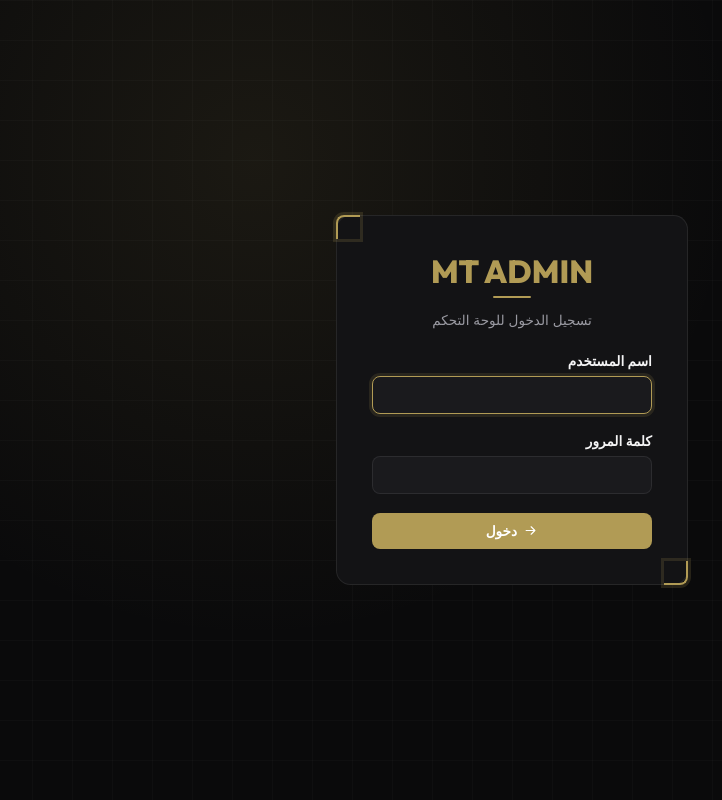
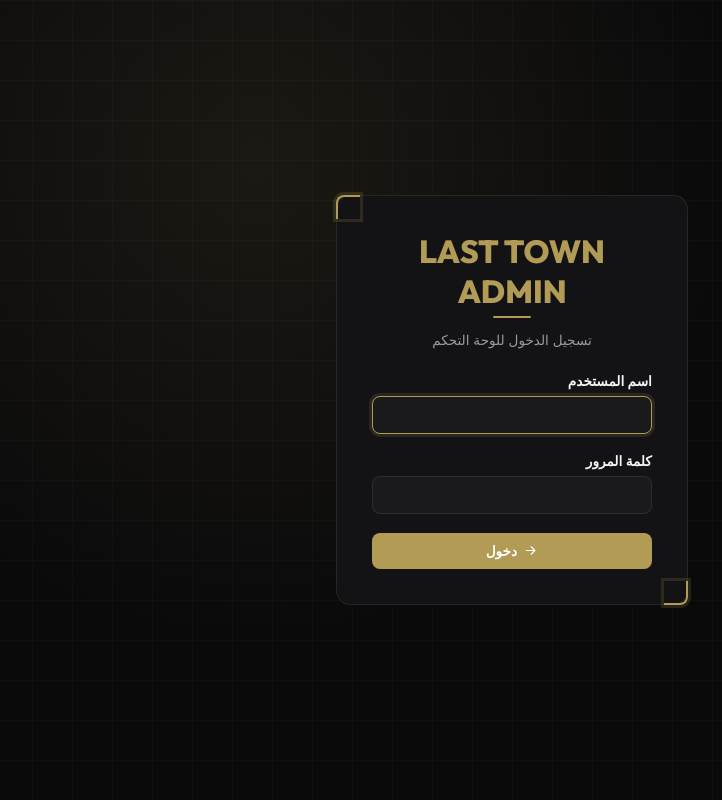
Before and after one commit to hamood3jmi77-png/Last-Town-RP-new, a Flask app: page /admin/login in a window 1280 px wide. Shown: the whole page, without its empty margins (128-850 px from the left). Run offline with Flask 3, Linux system fonts and the light colour scheme; data comes from the database, SQL or seed files in the repository.

Commit message:
Update login.html

```diff
--- a/templates/admin/login.html
+++ b/templates/admin/login.html
@@ -3,7 +3,7 @@
 {% import "icons.html" as ic %}
 <div class="login-shell">
   <div class="login-card corner-frame-admin">
-    <h1>MT ADMIN</h1>
+    <h1>LAST TOWN ADMIN</h1>
     <div class="login-line"></div>
     <p class="sub">تسجيل الدخول للوحة التحكم</p>
     {% with messages = get_flashed_messages(with_categories=true) %}
```
